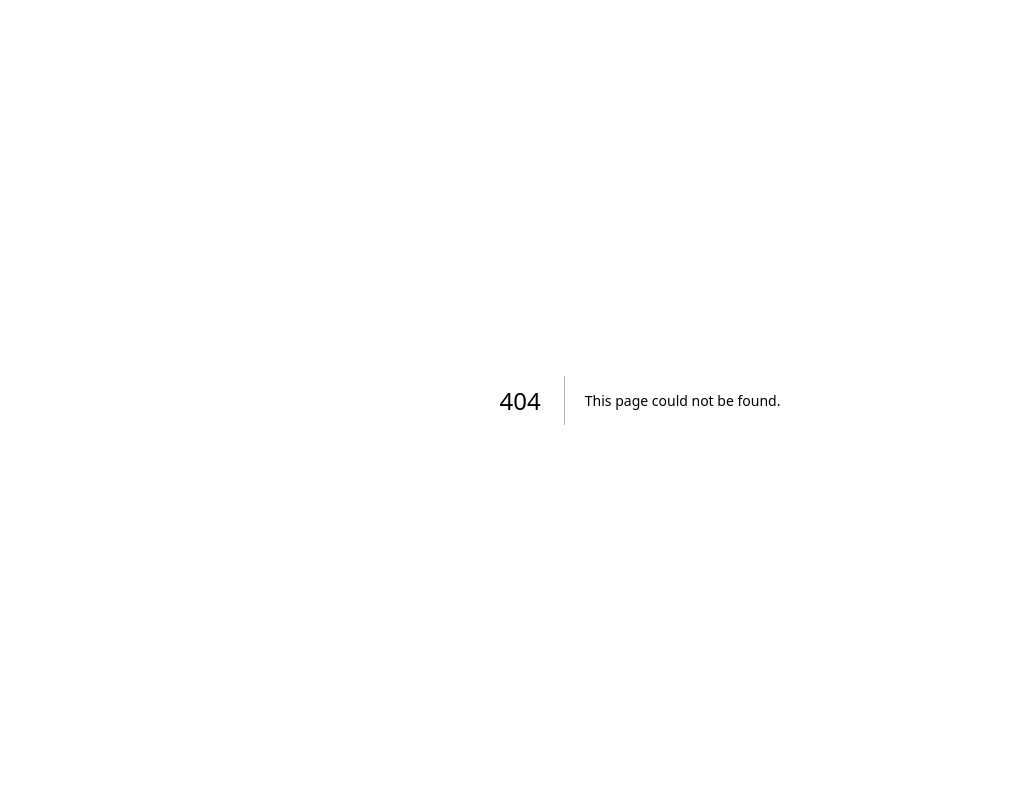
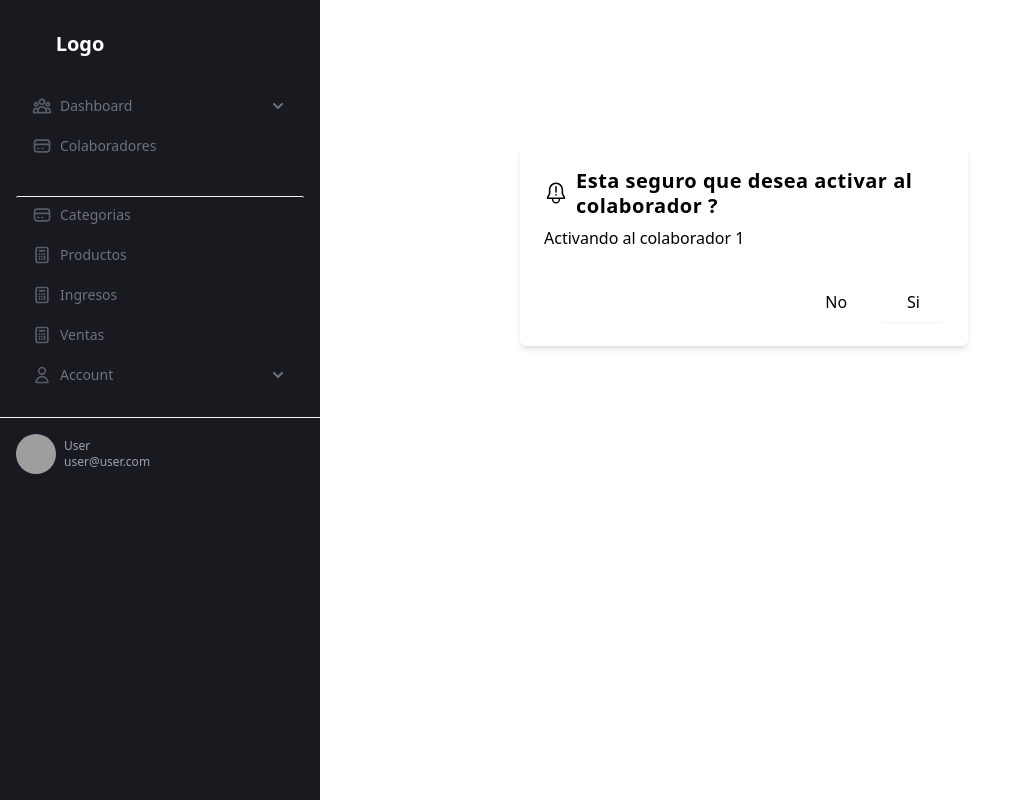
Before and after one commit to emalopezperez/CRM_frontend, a Next.js app: page /account/activar_colaborador_admin/1 in a window 1280 px wide. Before the commit this address had no page. Shown: the whole page, without its empty margins (0-1030 px from the left). Built offline with nearby package versions, Linux system fonts and the light colour scheme; grey boxes are pictures that could not be loaded.

Commit message:
Incorporé un modal para cambiar el estado de un colaborador, ya sea para activarlo o desactivarlo, a través de la API

```diff
--- /dev/null
+++ b/src/components/account/Activar_colaborador_admin.jsx
@@ -0,0 +1,70 @@
+import { useRouter } from "next/router";
+
+const Activar_colaborador_admin = () => {
+  const router = useRouter();
+  const { id} = router.query;
+
+  const activarCuenta = () => {
+    const apiUrl = "http://localhost:3001/api/";
+    const token = localStorage.getItem("token");
+    let url = `${apiUrl}cambiar_estado_colaboradores_admin/${id}`;
+
+    let data = {
+      estado: true
+    }
+
+    fetch(url, {
+      method: "PUT",
+      headers: {
+        "Content-Type": "application/json",
+        Authorization: token,
+      },
+      body: JSON.stringify(data)
+    })
+      .then((response) => response.json())
+      .then((response) => {
+        console.log(response);
+
+        router.push(`/account/lista_colaboradores_admin`);
+      })
+      .catch((error) => {
+        console.error(error);
+      });
+  };
+
+
+  return (
+    <div className="flex justify-center pb-16 pt-36 pl-52">
+      <div className="flex flex-col max-w-md gap-2 p-6 rounded-md shadow-md dark:bg-gray-900 dark:text-gray-100">
+        <h2 className="flex items-center gap-2 text-xl font-semibold leading-tight tracking-wide">
+          <svg
+            xmlns="http://www.w3.org/2000/svg"
+            viewBox="0 0 512 512"
+            className="w-6 h-6 fill-current shrink-0 dark:text-violet-400">
+            <path d="M451.671,348.569,408,267.945V184c0-83.813-68.187-152-152-152S104,100.187,104,184v83.945L60.329,348.568A24,24,0,0,0,81.432,384h86.944c-.241,2.636-.376,5.3-.376,8a88,88,0,0,0,176,0c0-2.7-.135-5.364-.376-8h86.944a24,24,0,0,0,21.1-35.431ZM312,392a56,56,0,1,1-111.418-8H311.418A55.85,55.85,0,0,1,312,392ZM94.863,352,136,276.055V184a120,120,0,0,1,240,0v92.055L417.137,352Z"></path>
+            <rect width="32" height="136" x="240" y="112"></rect>
+            <rect width="32" height="32" x="240" y="280"></rect>
+          </svg>
+          Esta seguro que desea activar al colaborador ?
+        </h2>
+        <p className="flex-1 dark:text-gray-400">
+          Activando al colaborador {id}
+        </p>
+        <div className="flex flex-col justify-end gap-3 mt-6 sm:flex-row">
+          <button
+            onClick={() => router.push(`/account/lista_colaboradores_admin`)}
+            className="px-6 py-2 rounded-sm">
+            No
+          </button>
+          <button
+            onClick={activarCuenta}
+            className="px-6 py-2 rounded-sm shadow-sm dark:bg-violet-400 dark:text-gray-900">
+            Si
+          </button>
+        </div>
+      </div>
+    </div>
+  );
+};
+
+export default Activar_colaborador_admin;
--- /dev/null
+++ b/src/components/account/Desactivar_colaborador_admin.jsx
@@ -0,0 +1,70 @@
+import { useRouter } from "next/router";
+import { useState } from "react";
+
+const Desactivar_colaborador_admin = () => {
+  const router = useRouter();
+  const { id} = router.query;
+
+  const desactivarCuenta = () => {
+    const apiUrl = "http://localhost:3001/api/";
+    const token = localStorage.getItem("token");
+    let url = `${apiUrl}cambiar_estado_colaboradores_admin/${id}`;
+
+    let data = {
+      estado: false
+    }
+
+    fetch(url, {
+      method: "PUT",
+      headers: {
+        "Content-Type": "application/json",
+        Authorization: token,
+      },
+      body: JSON.stringify(data)
+    })
+      .then((response) => response.json())
+      .then((response) => {
+        console.log(response);
+
+        router.push(`/account/lista_colaboradores_admin`);
+      })
+      .catch((error) => {
+        console.error(error);
+      });
+  };
+
+  return (
+    <div className="flex justify-center pb-16 pt-36 pl-52">
+      <div className="flex flex-col max-w-md gap-2 p-6 rounded-md shadow-md dark:bg-gray-900 dark:text-gray-100">
+        <h2 className="flex items-center gap-2 text-xl font-semibold leading-tight tracking-wide">
+          <svg
+            xmlns="http://www.w3.org/2000/svg"
+            viewBox="0 0 512 512"
+            className="w-6 h-6 fill-current shrink-0 dark:text-violet-400">
+            <path d="M451.671,348.569,408,267.945V184c0-83.813-68.187-152-152-152S104,100.187,104,184v83.945L60.329,348.568A24,24,0,0,0,81.432,384h86.944c-.241,2.636-.376,5.3-.376,8a88,88,0,0,0,176,0c0-2.7-.135-5.364-.376-8h86.944a24,24,0,0,0,21.1-35.431ZM312,392a56,56,0,1,1-111.418-8H311.418A55.85,55.85,0,0,1,312,392ZM94.863,352,136,276.055V184a120,120,0,0,1,240,0v92.055L417.137,352Z"></path>
+            <rect width="32" height="136" x="240" y="112"></rect>
+            <rect width="32" height="32" x="240" y="280"></rect>
+          </svg>
+          Esta seguro que desea desactivar al colaborador ?
+        </h2>
+        <p className="flex-1 dark:text-gray-400">
+          Desactivar al colaborador {id}
+        </p>
+        <div className="flex flex-col justify-end gap-3 mt-6 sm:flex-row">
+          <button
+            onClick={() => router.push(`/account/lista_colaboradores_admin`)}
+            className="px-6 py-2 rounded-sm">
+            No
+          </button>
+          <button
+            onClick={desactivarCuenta}
+            className="px-6 py-2 rounded-sm shadow-sm dark:bg-violet-400 dark:text-gray-900">
+            Si
+          </button>
+        </div>
+      </div>
+    </div>
+  );
+};
+
+export default Desactivar_colaborador_admin;
--- a/src/components/account/ListColaboradores.jsx
+++ b/src/components/account/ListColaboradores.jsx
@@ -1,7 +1,9 @@
-import { useEffect, useState } from "react"
-import Link from "next/link"
-import { useRouter } from 'next/router';
-import { FiEdit } from 'react-icons/fi';
+import { useEffect, useState } from "react";
+import Link from "next/link";
+import { useRouter } from "next/router";
+import { FiEdit } from "react-icons/fi";
+import { GoKebabHorizontal } from "react-icons/go";
+import { TiDeleteOutline, TiTickOutline } from "react-icons/ti";
 
 const ListColaboradores = () => {
   const router = useRouter();
@@ -12,7 +14,7 @@ const ListColaboradores = () => {
   const llamadoApi = () => {
     const apiUrl = "http://localhost:3001/api/";
     const token = localStorage.getItem("token");
-        let filtro = searchValue
+    let filtro = searchValue;
     let url = `${apiUrl}lista_colaboradores_admin/${filtro}`;
 
     fetch(url, {
@@ -24,8 +26,6 @@ const ListColaboradores = () => {
     })
       .then((response) => response.json())
       .then((response) => {
-                console.log(response);
-
         setListaColaboradores(response.colaboradores);
       })
       .catch((error) => {
@@ -34,24 +34,35 @@ const ListColaboradores = () => {
   };
 
   useEffect(() => {
-        llamadoApi()
-    }, [searchValue])
+    llamadoApi();
+  }, [searchValue]);
 
   return (
     <div className="flex flex-col pt-16 pb-16 pl-52">
       <div className="w-full m-auto mx-auto text-white shadow-md shadow-white rounded-xl lg:p-4 ">
         <div className="">
-                    <span className="flex justify-center text-sm text-gray-300">Colaboradores</span>
-                    <h2 className="flex justify-center my-4 font-sans text-2xl font-bold text-black">Todos los colaboradores</h2>
+          <span className="flex justify-center text-sm text-gray-300">
+            Colaboradores
+          </span>
+          <h2 className="flex justify-center my-4 font-sans text-2xl font-bold text-black">
+            Todos los colaboradores
+          </h2>
           <div className="flex justify-center gap-6 mt-12 text-sm text-black">
-                        <Link href='/account/crear_colaborador_admin' className="p-1 border rounded-md cursor-pointer hover:bg-gray-200">Todos los colaboradores</Link>
-                        <Link href='/account/crear_colaborador_admin' className="p-1 border rounded-md cursor-pointer hover:bg-gray-200">Crear colaboradores</Link>
+            <Link
+              href="/account/crear_colaborador_admin"
+              className="p-1 border rounded-md cursor-pointer hover:bg-gray-200">
+              Todos los colaboradores
+            </Link>
+            <Link
+              href="/account/crear_colaborador_admin"
+              className="p-1 border rounded-md cursor-pointer hover:bg-gray-200">
+              Crear colaboradores
+            </Link>
           </div>
           <div className="flex justify-center ">
             <div className="w-full max-w-[600px]">
               <div className="mt-14 ">
-                                {
-                                    !listaColaboradores ? (
+                {!listaColaboradores ? (
                   <h2 className="text-black">cargando...</h2>
                 ) : (
                   <>
@@ -60,8 +71,8 @@ const ListColaboradores = () => {
                         <div className="w-full px-2 mb-4 md:mb-0 ">
                           <div className="relative">
                             <input
-                                                                value={ searchValue }
-                                                                onChange={ (e) => setSearchValue(e.target.value) }
+                              value={searchValue}
+                              onChange={(e) => setSearchValue(e.target.value)}
                               className="py-3 pl-10 pr-4 text-black rounded-md shadow-sm form-control list-search focus:outline-none focus:shadow-outline-blue focus:border-blue-300 "
                               type="search"
                               placeholder="Buscar colaborador"
@@ -100,19 +111,19 @@ const ListColaboradores = () => {
                       </thead>
 
                       <tbody className="divide-y divide-gray-200">
-                                                    { listaColaboradores.map((colaborador, index) => (
-                                                        <tr key={ colaborador._id } className="odd:bg-gray-50">
+                        {listaColaboradores.map((colaborador, index) => (
+                          <tr key={colaborador._id} className="odd:bg-gray-50">
                             <td className="px-4 py-2 font-medium text-gray-900 whitespace-nowrap">
-                                                                { colaborador.nombre }
+                              {colaborador.nombre}
                             </td>
                             <td className="px-4 py-2 text-gray-700 whitespace-nowrap">
-                                                                { colaborador.email }
+                              {colaborador.email}
                             </td>
                             <td className="px-4 py-2 text-gray-700 whitespace-nowrap">
-                                                                { colaborador.rol }
+                              {colaborador.rol}
                             </td>
                             <td className="px-4 py-2 text-gray-700 whitespace-nowrap">
-                                                                { colaborador.estado ? (
+                              {colaborador.estado ? (
                                 <span className="p-1 text-white bg-green-200 rounded-md">
                                   Activado
                                 </span>
@@ -120,26 +131,81 @@ const ListColaboradores = () => {
                                 <span className="p-1 text-white bg-red-300 rounded-md">
                                   Desactivado
                                 </span>
-                                                                ) }
+                              )}
                             </td>
 
-                                                            <td className="flex justify-center px-4 py-2 font-medium text-gray-900 cursor-pointer whitespace-nowrap" onClick={ () => router.push(`/account/edit_colaborador_admin/${colaborador._id}`) }>
-                                                                <FiEdit />
-                                                            </td>
+                            <details className="group [&_summary::-webkit-details-marker]:hidden">
+                              <summary className="flex items-center justify-between px-4 py-2 text-gray-500 rounded-lg cursor-pointer hover:bg-gray-100 hover:text-gray-700">
+                                <div className="flex items-center gap-2 ">
+                                  <span className="text-sm font-medium">
+                                    {" "}
+                                    <GoKebabHorizontal />{" "}
+                                  </span>
+                                </div>
+
+                                <span className="transition duration-300 shrink-0 group-open:-rotate-180"></span>
+                              </summary>
+
+                              <nav
+                                aria-label="Teams Nav"
+                                className="absolute flex flex-col p-2 px-4 text-white rounded-md bg-black/90">
+                                <button
+                                  className="px-2 py-2 font-medium rounded-lg cursor-pointer hover:bg-gray-100 whitespace-nowrap hover:text-gray-700"
+                                  onClick={() =>
+                                    router.push(
+                                      `/account/edit_colaborador_admin/${colaborador._id}`
+                                    )
+                                  }>
+                                  <div className="flex items-center gap-3">
+                                    <FiEdit className="text-yellow-600" />
+                                    Edit
+                                  </div>
+                                </button>
+
+                                <button
+                                  href="#"
+                                  className="px-2 py-2 font-medium rounded-lg cursor-pointer hover:bg-gray-100 whitespace-nowrap hover:text-gray-700">
+                                  <div className="flex items-center gap-1">
+                                    {colaborador.estado ? (
+                                      <button
+                                        className="flex items-center gap-1"
+                                        onClick={() =>
+                                          router.push(
+                                            `/account/desactivar_colaborador_admin/${colaborador._id}`
+                                          )
+                                        }>
+                                        <TiDeleteOutline className="text-xl text-red-500" />
+                                        <span>Desactivar</span>
+                                      </button>
+                                    ) : (
+                                      <button
+                                        onClick={() =>
+                                          router.push(
+                                            `/account/activar_colaborador_admin/${colaborador._id}`
+                                          )
+                                        }
+                                        className="flex items-center gap-1">
+                                        <TiTickOutline className="text-xl text-green-500" />
+                                        <span>Activar</span>
+                                      </button>
+                                    )}
+                                  </div>
+                                </button>
+                              </nav>
+                            </details>
                           </tr>
-                                                    )) }
+                        ))}
                       </tbody>
                     </table>
                   </>
-                                    )
-                                }
+                )}
               </div>
             </div>
           </div>
         </div>
       </div>
     </div>
-    )
-}
+  );
+};
 
-export default ListColaboradores
+export default ListColaboradores;
--- /dev/null
+++ b/src/pages/account/activar_colaborador_admin/[id].js
@@ -0,0 +1,13 @@
+import Layout from "@/layout/Layout"
+import Activar_colaborador_admin from "@/components/account/Activar_colaborador_admin"
+
+
+const activar_colaborador_admin = () => {
+  return (
+    <Layout>
+      <Activar_colaborador_admin />
+    </Layout>
+  )
+}
+
+export default activar_colaborador_admin
--- /dev/null
+++ b/src/pages/account/desactivar_colaborador_admin/[id].js
@@ -0,0 +1,12 @@
+import Layout from "@/layout/Layout"
+import Desactivar_colaborador_admin from "@/components/account/Desactivar_colaborador_admin"
+
+const desactivar_colaborador_admin = () => {
+  return (
+    <Layout>
+      <Desactivar_colaborador_admin/>
+    </Layout>
+  )
+}
+
+export default desactivar_colaborador_admin
--- a/src/pages/index.js
+++ b/src/pages/index.js
@@ -1,9 +1,11 @@
 import Layout from "@/layout/Layout"
+
 
 const home = () => {
   return (
     <Layout classNameName="">
-      <div className="text-black">inicio</div>
+      <div className="text-black">
+      </div>
     </Layout>
   )
 }
```
Lines whose indentation alone changed are shown as unchanged.
